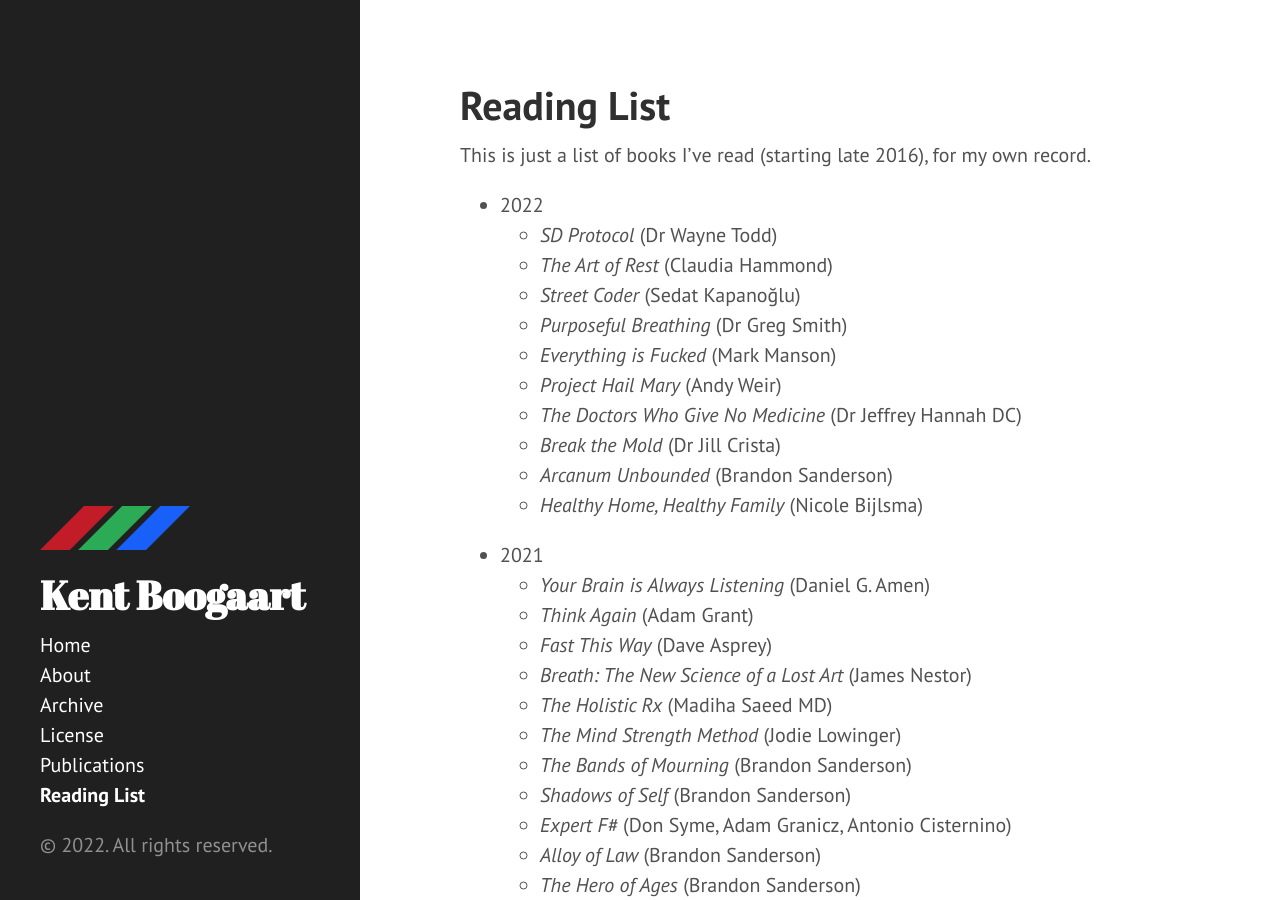
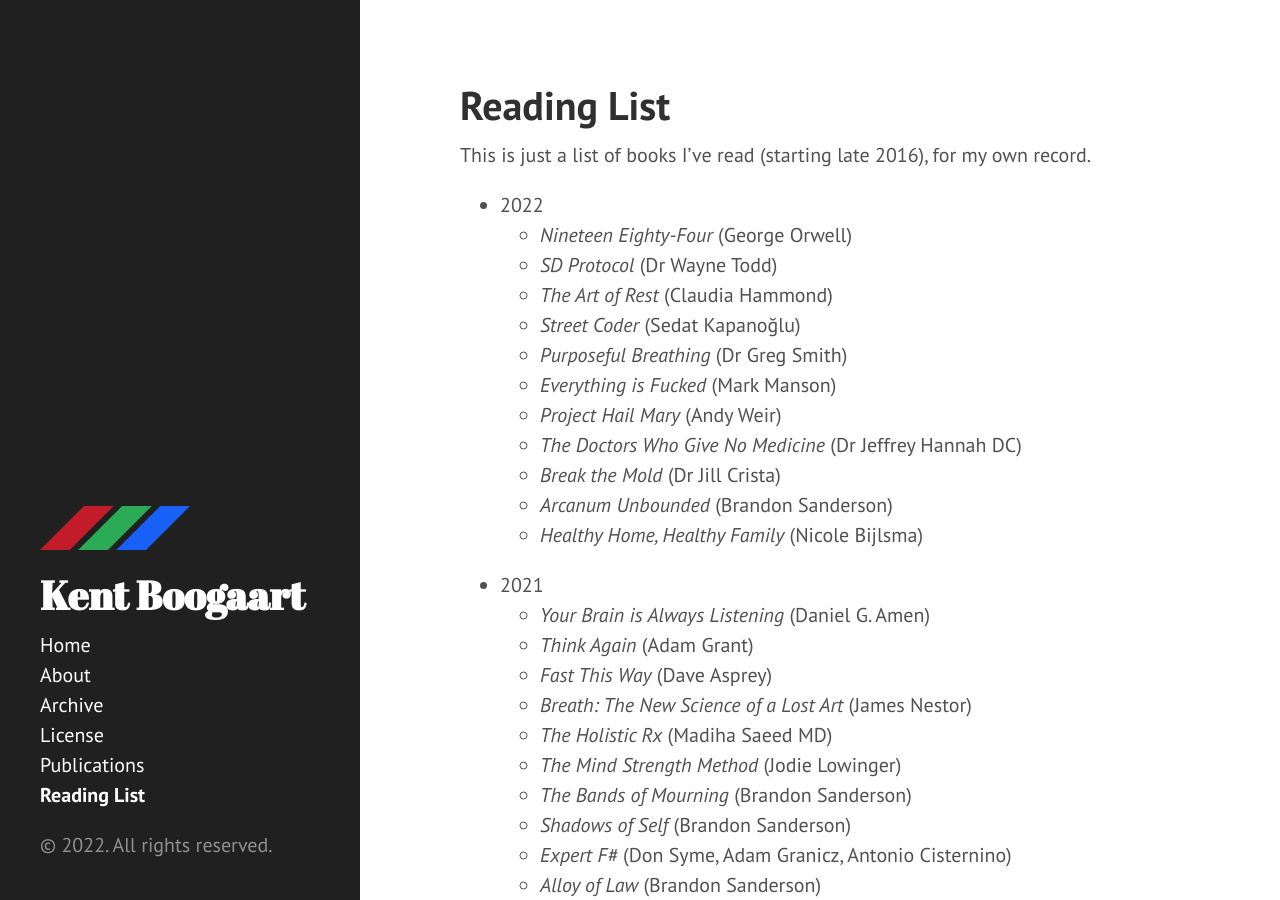
Before and after one commit to kentcb/kentcb.github.io, a Jekyll site: the page built from reading-list.md, in a window 1280 px wide and 900 px high. Built offline with Jekyll 4.4.1, drawn with Linux system fonts in a browser that asks for light colours; nearby versions of some CDN libraries.

Commit message:
Add Nineteen Eighty-Four

```diff
--- a/reading-list.md
+++ b/reading-list.md
@@ -6,6 +6,7 @@ sidebar: true
 This is just a list of books I've read (starting late 2016), for my own record.
 
 * 2022
+    * _Nineteen Eighty-Four_ (George Orwell)
     * _SD Protocol_ (Dr Wayne Todd)
     * _The Art of Rest_ (Claudia Hammond)
     * _Street Coder_ (Sedat Kapanoğlu)
```
